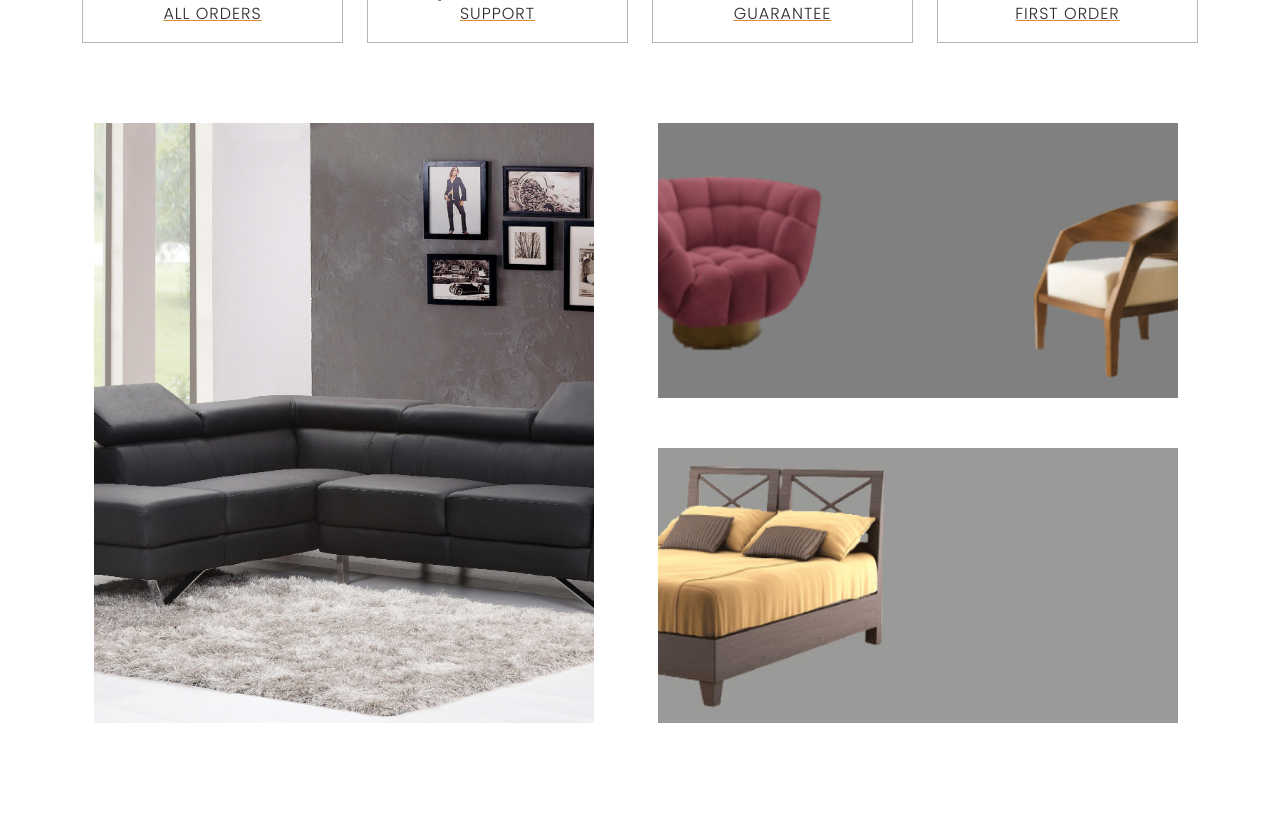
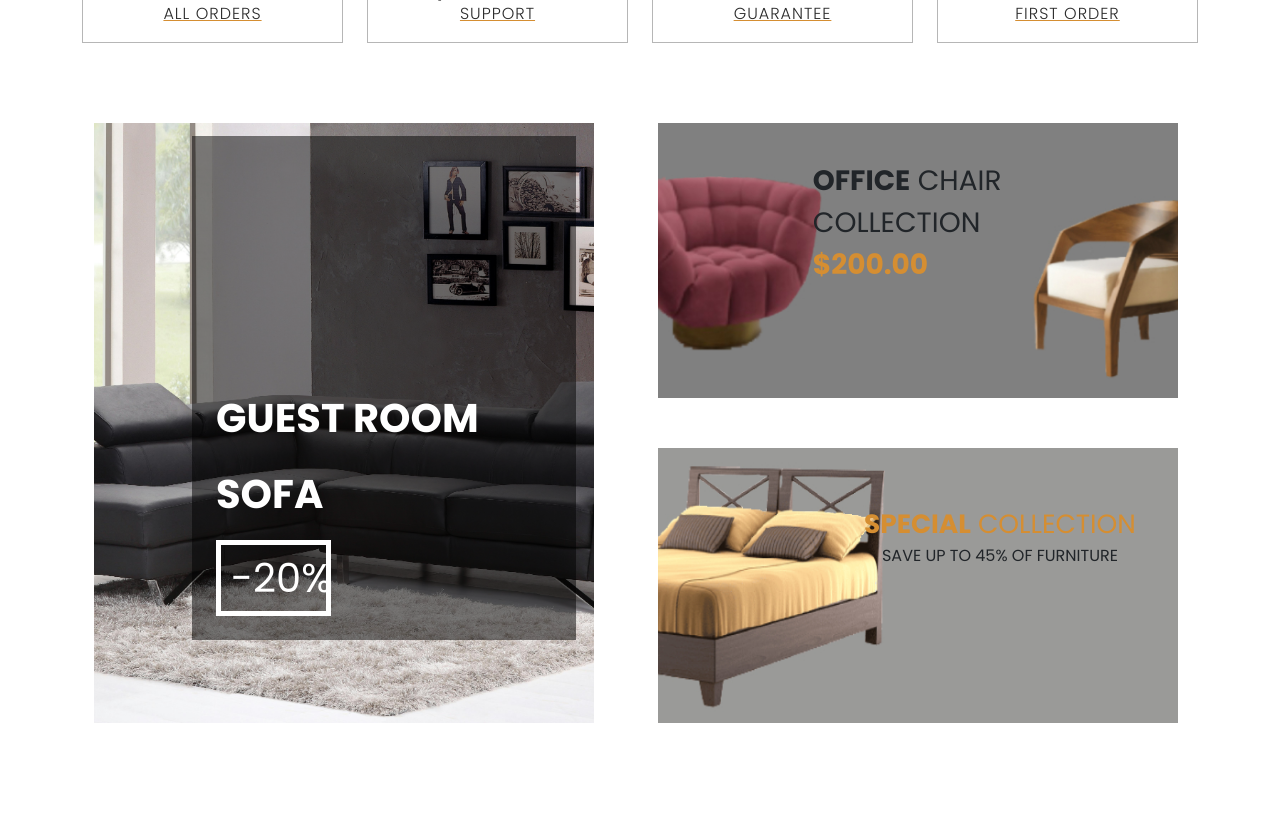
Before and after one commit to matwjablonski/kodilla-wdp2411-01, a React (Create React App) app: page / in a window 1280 px wide. Shown: the part 480-1293 px from the top of the page. Built offline with nearby package versions, Linux system fonts and the light colour scheme.

Commit message:
add PromotionBox

```diff
--- a/src/components/features/PromotionBox/PromotionBox.js
+++ b/src/components/features/PromotionBox/PromotionBox.js
@@ -22,6 +22,13 @@ const PromotionBox = () => {
                 alt={product.name}
               />
             ))}
+            {bigDisplay.map(product => (
+              <div key={product.id} className={styles.darkBack}>
+                <p className={styles.where}>Guest room</p>
+                <p className={styles.what}>{product.category}</p>
+                <p className={styles.howMuch}>-{product.promo}</p>
+              </div>
+            ))}
           </div>
           <div className={styles.smallPromo}>
             {smallDisplay.map(product => (
@@ -32,6 +39,19 @@ const PromotionBox = () => {
                 alt={product.name}
               />
             ))}
+            <div className={styles.textFirstImage}>
+              <p>
+                <span className={styles.bold}>Office</span> chair
+              </p>
+              <p>Collection</p>
+              <p className={styles.price}>$200.00</p>
+            </div>
+            <div className={styles.textSecondImage}>
+              <p className={styles.collection}>
+                <span className={styles.bold}>Special</span> collection
+              </p>
+              <p>Save up to 45% of furniture</p>
+            </div>
           </div>
         </div>
       </div>
--- a/src/components/features/PromotionBox/PromotionBox.module.scss
+++ b/src/components/features/PromotionBox/PromotionBox.module.scss
@@ -28,4 +28,67 @@
         flex-direction: column;
         gap: 50px;
     }
+    .darkBack{
+        width: 30%;
+        height: 63%;
+        left: 15%;
+        top: 77%;
+        position: absolute;
+        background-color: rgba(0, 0, 0, 0.5);
+        p{
+            display: flex;
+            position: relative;
+            font-size: 5vh;
+            top: 50%;
+            margin-left: 3vh;
+            color: $productBox-background-color;
+        }
+    }
+    .where{
+        text-transform: uppercase;
+        font-weight: bolder;
+    }
+    .what{
+        text-transform: uppercase;
+        font-weight: bolder;
+    }
+    .howMuch{
+        padding: 3px;
+        padding-left: 10px;
+        border: 5px solid;
+        width: 30%;
+    }
+    .textFirstImage{
+        position: absolute;
+        top: 80%;
+        left: 63.5%;
+        p{
+            font-size: 3.5vh;
+            text-transform: uppercase;
+            margin-block: 0px;
+        }
+    }
+    .bold{
+        font-weight: bolder;
+    }
+    .price{
+        color: $primary;
+        font-weight: bolder;
+    }
+    .textSecondImage{
+        position: absolute;
+        top: 123%;
+        left: 67.5%;
+        display: flex;
+        flex-direction: column;
+        text-align: center;
+        p{
+            text-transform: uppercase;
+            margin-block: 0px;
+        }
+        .collection{
+            color: $primary;
+            font-size: 3.3vh;
+        }
+    }
 }
--- a/src/components/views/Homepage/Homepage.js
+++ b/src/components/views/Homepage/Homepage.js
@@ -1,5 +1,4 @@
 import React from 'react';
-// import PropTypes from 'prop-types';
 
 import styles from './Homepage.module.scss';
 
@@ -15,6 +14,4 @@ const Homepage = () => (
   </div>
 );
 
-// Homepage.propTypes = {};
-
 export default Homepage;
--- a/src/redux/initialState.js
+++ b/src/redux/initialState.js
@@ -326,7 +326,7 @@ const initialState = {
       category: 'sofa',
       price: 30,
       stars: 2,
-      promo: 'sale',
+      promo: '20%',
       newFurniture: false,
       isFavorite: false,
       isCompared: false,
@@ -337,7 +337,7 @@ const initialState = {
       id: 'aenean-ru-bristique-28',
       name: 'Aenean Ru Bristique 28',
       category: 'chair',
-      price: 30,
+      price: 200.0,
       stars: 2,
       promo: 'sale',
       newFurniture: false,
@@ -352,7 +352,7 @@ const initialState = {
       category: 'bed',
       price: 30,
       stars: 2,
-      promo: 'sale',
+      promo: '45%',
       newFurniture: false,
       isFavorite: false,
       isCompared: false,
```
Also changed, not shown: 1 other file (tests, documents, lock files or other folders).
